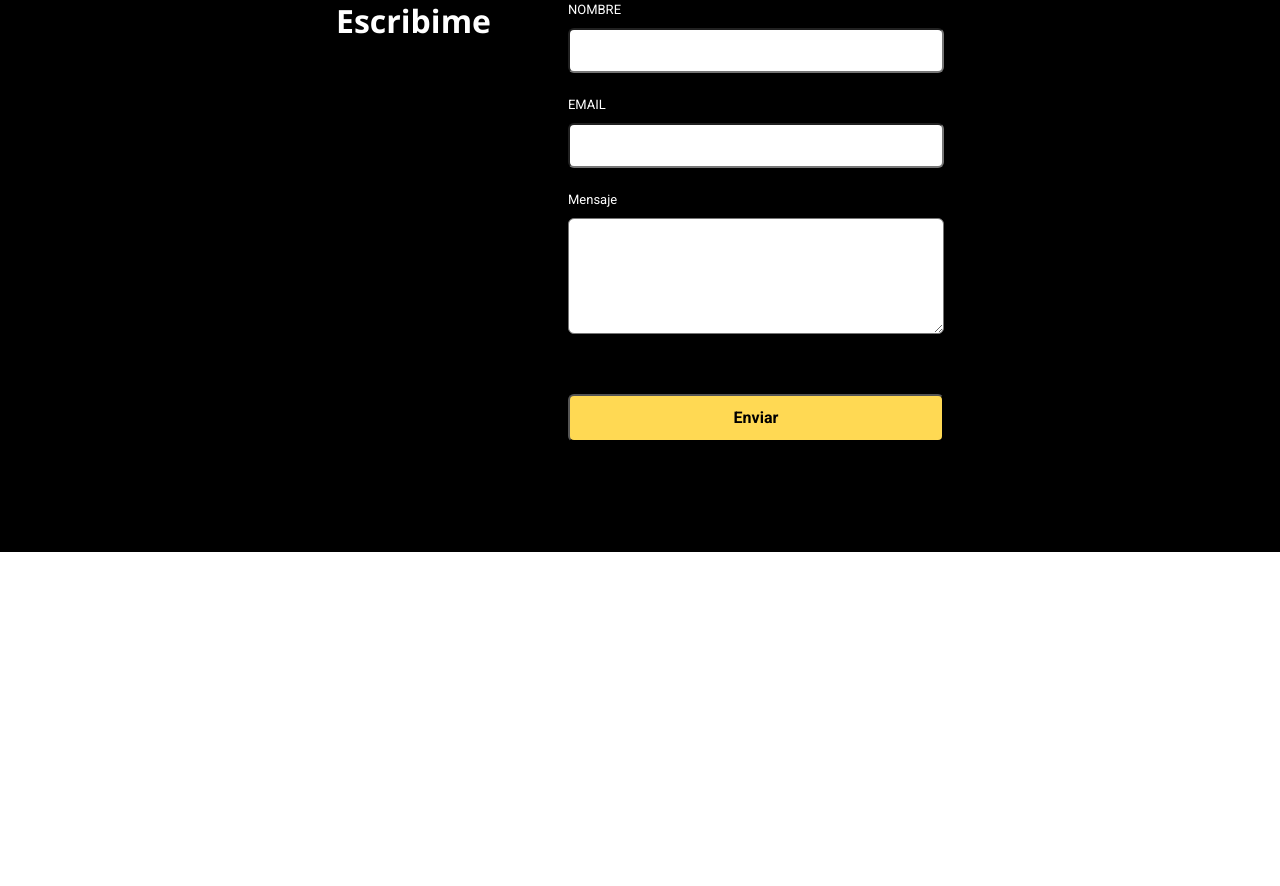
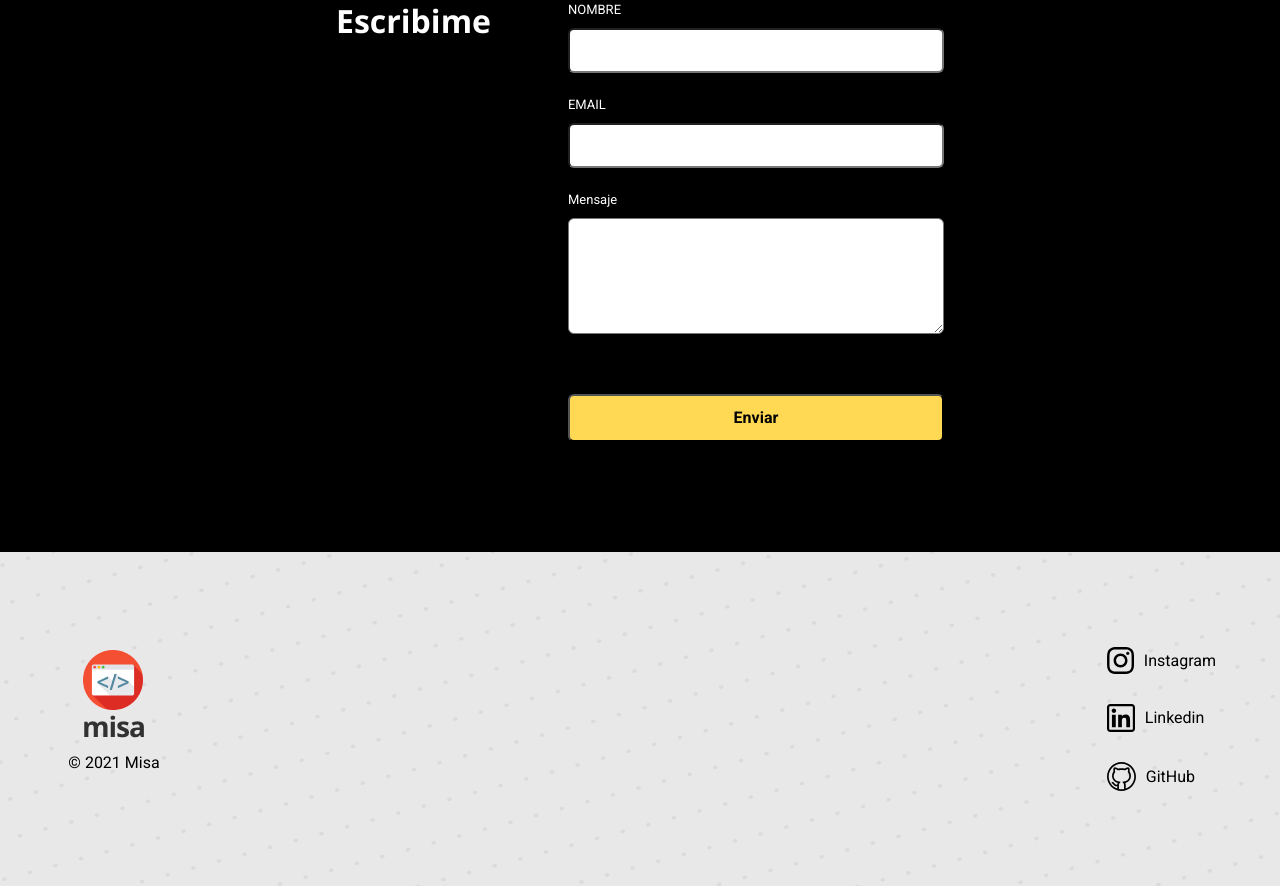
Before and after one commit to pmpeloc/my-site, a plain HTML site: page index.html in a window 1280 px wide. Shown: the part 1830-2716 px from the top of the page. Before the commit the page ends 2382 px from the top, so only its background shows below. Drawn offline with nearby package versions, Linux system fonts and the light colour scheme.

Commit message:
feat: Seccion Footer agregada, sitio finalizado

```diff
--- a/css/styles.css
+++ b/css/styles.css
@@ -315,3 +315,45 @@ h2 {
     max-width: 37.6rem;
   }
 }
+
+/* Footer */
+
+.site-footer {
+  background-color: #dbdbdb;
+  padding: 5.8rem 0 11.3rem 0;
+}
+
+.logo-footer {
+  display: flex;
+  flex-direction: column;
+  align-items: center;
+  width: 10rem;
+  margin-bottom: 8.5rem;
+}
+
+.red-social-flex {
+  display: flex;
+  align-items: center;
+  gap: 1rem;
+  margin-bottom: 3rem;
+}
+
+.red-social-flex:last-of-type {
+  margin-bottom: 0;
+}
+
+@media (min-width: 768px) {
+  .site-footer {
+    padding-block: 9.5rem;
+    background-image: url(../images/puntitos.png);
+    background-color: rgba(141, 138, 138, 0.2);
+  }
+  .site-footer-flex {
+    display: flex;
+    justify-content: space-between;
+    align-items: center;
+  }
+  .logo-footer {
+    margin-bottom: 0;
+  }
+}
--- a/index.html
+++ b/index.html
@@ -100,5 +100,27 @@
         </form>
       </div>
     </section>
+    <footer class="site-footer">
+      <div class="site-footer-flex container">
+        <div class="logo-footer">
+          <img src="images/logo.png" alt="Logo" />
+          <p>© 2021 Misa</p>
+        </div>
+        <div class="redes-sociales">
+          <div class="red-social-flex">
+            <a href="#"><img src="images/instagram.svg" alt="Instagram" /></a>
+            <a href="#">Instagram</a>
+          </div>
+          <div class="red-social-flex">
+            <a href="#"><img src="images/linkedin.svg" alt="Linkedin" /></a>
+            <a href="#">Linkedin</a>
+          </div>
+          <div class="red-social-flex">
+            <a href="#"><img src="images/github.svg" alt="GitHub" /></a>
+            <a href="#">GitHub</a>
+          </div>
+        </div>
+      </div>
+    </footer>
   </body>
 </html>
```
Also changed, not shown: images/github.svg (added), images/instagram.svg (added), images/linkedin.svg (added).
